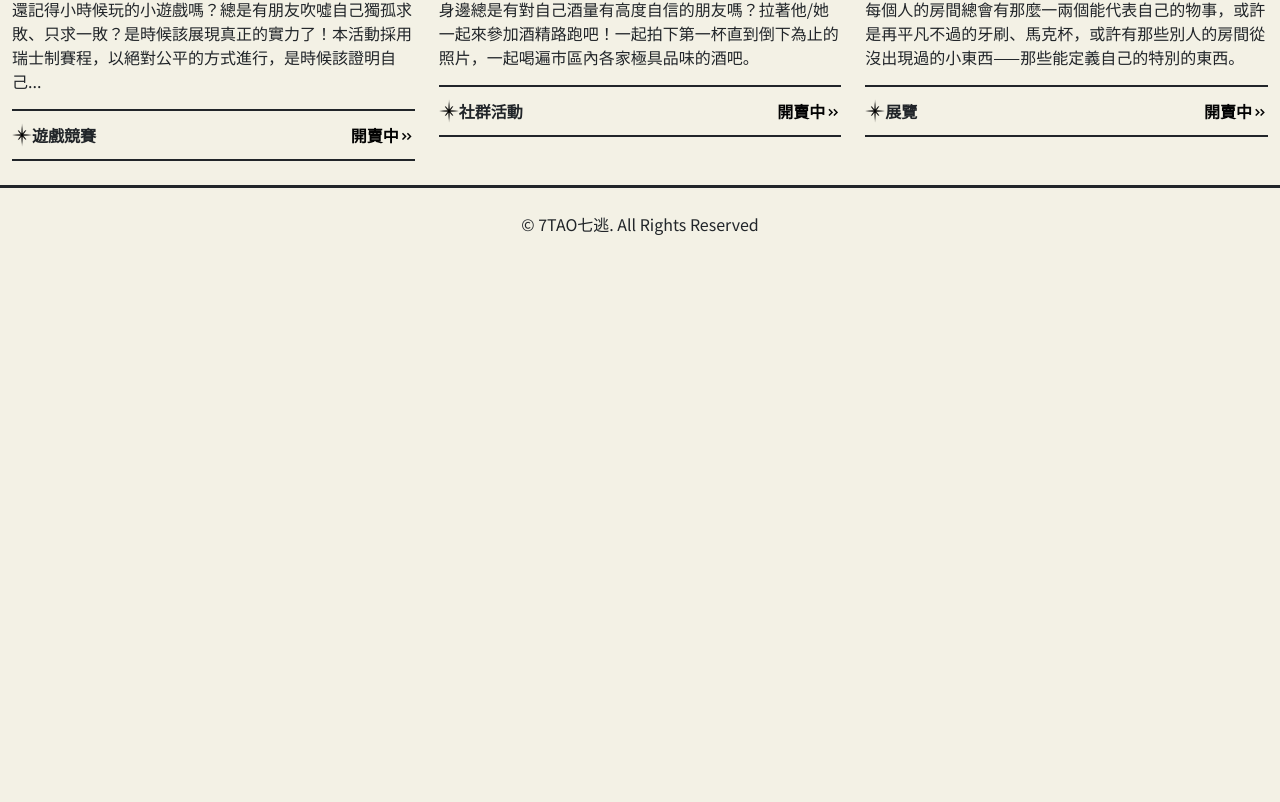
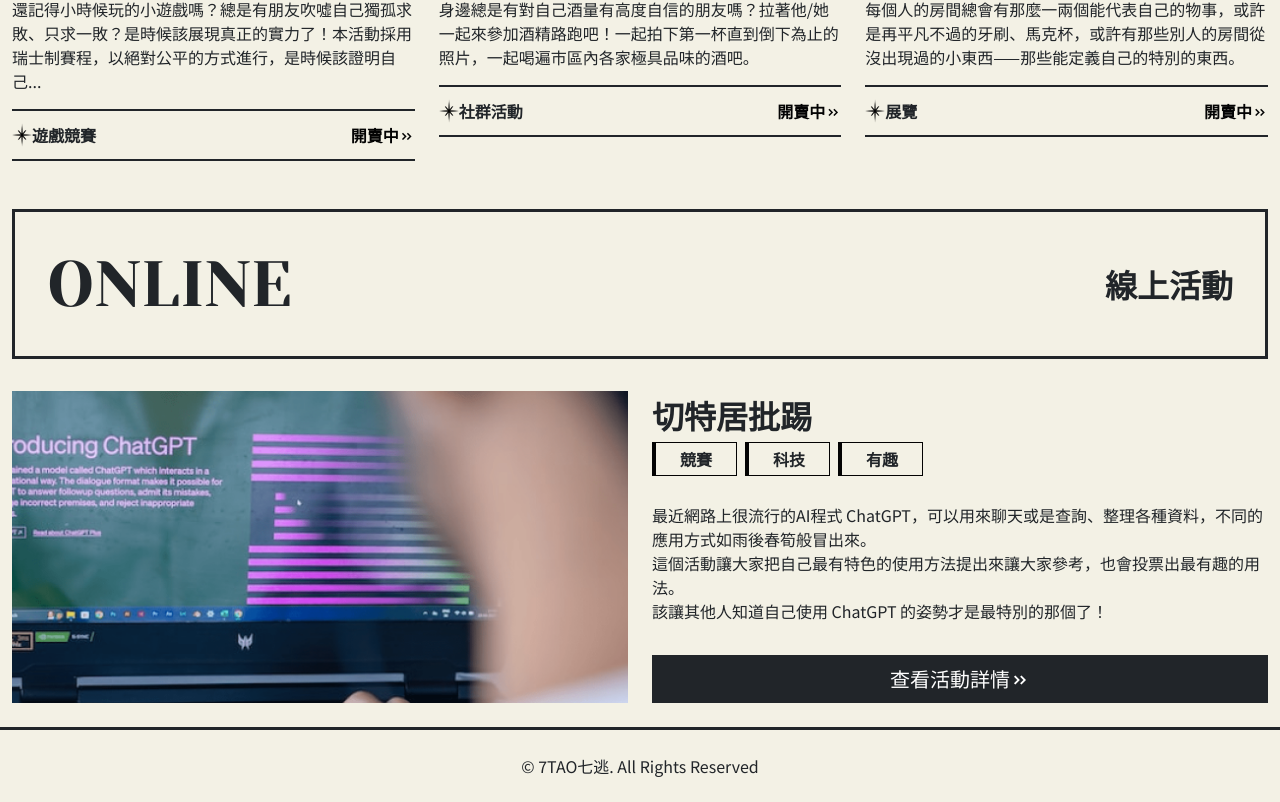
Before and after one commit to Landy510/HexSchool_Layout_Week6, a React (Vite) app: page / in a window 1280 px wide. Shown: the part 2084-2886 px from the top of the page. Before the commit the page ends 2344 px from the top, so only its background shows below. Built offline with nearby package versions, Linux system fonts and the light colour scheme.

Commit message:
feat: the layout of index page 1. add - the layout of online event section

```diff
--- a/src/assets/styles/variables/_variables.scss
+++ b/src/assets/styles/variables/_variables.scss
@@ -374,7 +374,8 @@
 // Quickly modify global styling by enabling or disabling optional features.
 
 $enable-caret:                true !default;
-$enable-rounded:              true !default;
+// $enable-rounded:              true !default;
+$enable-rounded:              false !default;
 $enable-shadows:              false !default;
 $enable-gradients:            false !default;
 $enable-transitions:          true !default;
--- a/src/pages/index/Index.jsx
+++ b/src/pages/index/Index.jsx
@@ -9,9 +9,11 @@
 import rectangle5Img from '@/assets/images/Rectangle5.png';
 import rectangle6Img from '@/assets/images/Rectangle6.png';
 import rectangle8Img from '@/assets/images/Rectangle8.png';
+import onlineSectionImg from '@/assets/images/online_section_img.png';
 import styles from './index.module.scss';
 import Option from './components/option/Option';
 import RecentEventCard from './components/recentEventCard/RecentEventCard';
+import Badge from './components/badge/Badge';
 
 const Index = () => {
   return (
@@ -148,6 +150,63 @@
           </div>
         </div>
       </div>
+      <div className={[
+        'd-flex align-items-center justify-content-between border border-dark border-3 py-4 py-md-5 px-3 px-md-7 mt-7 mt-md-6',
+        styles['recent-section']
+      ].join(' ')}>
+        <span className='font-family-Yeseva-One'>ONLINE</span>
+        <span className='fw-bold'>線上活動</span>
+      </div>
+      <div className="container-fluid px-0 mt-5 mt-md-7">
+          <div className="row">
+            <div className="col-12 col-md-6 d-flex">
+              <img
+                src={onlineSectionImg}
+                alt=""
+                style={{
+                  maxHeight: '317px',
+                  objectFit: 'cover'
+                }}
+              />
+            </div>
+            <div className="col-12 col-md-6">
+              <p className='fs-2 fw-bold mt-3 mt-md-0 mb-2'>切特居批踢</p>
+              <div className='mb-3 mb-md-7'>
+                <Badge
+                  text='競賽'
+                  styleClass={['me-2']}
+                />
+                <Badge
+                  text='科技'
+                  styleClass={['me-2']}
+                />
+                <Badge
+                  text='有趣'
+                  styleClass={['me-2']}
+                />
+              </div>
+              <p className='font-family-Noto-Sans-TC mb-3 mb-md-7'>
+                最近網路上很流行的AI程式 ChatGPT，可以用來聊天或是查詢、整理各種資料，不同的應用方式如雨後春筍般冒出來。 <br />
+                這個活動讓大家把自己最有特色的使用方法提出來讓大家參考，也會投票出最有趣的用法。 <br />
+                該讓其他人知道自己使用 ChatGPT 的姿勢才是最特別的那個了！
+              </p>
+              <button
+                type='button'
+                className={
+                  [
+                    'btn bg-dark text-white d-block w-full py-2 rounded-0 font-family-Noto-Sans-TC',
+                  ].join(' ')
+                }
+                style={{
+                  fontSize: '20px'
+                }}
+              >
+                查看活動詳情
+                <i className="icofont-double-right"></i>
+              </button>
+            </div>
+          </div>
+      </div>
     </div>
   )
 }
--- /dev/null
+++ b/src/pages/index/components/badge/Badge.jsx
@@ -0,0 +1,24 @@
+import { memo } from "react";
+import PropTypes from 'prop-types';
+import styles from './badge.module.scss';
+const Badge = memo(function Badge({
+  text,
+  styleClass
+}) {
+  return (
+    <span className ={
+      [
+        styles['badge'],
+        styleClass,
+        'fw-bold'
+      ].join(' ')
+    }>{text}</span>
+  )
+})
+
+export default Badge;
+
+Badge.propTypes = {
+  text: PropTypes.string,
+  styleClass: PropTypes.arrayOf(PropTypes.string)
+}
--- /dev/null
+++ b/src/pages/index/components/badge/badge.module.scss
@@ -0,0 +1,15 @@
+@import 'src/assets/styles/utils/mixins';
+@import 'node_modules/bootstrap/scss/functions';
+@import 'src/assets/styles/variables/variables';
+
+.badge {
+  border: 1px solid $black;
+  border-left: 4px solid $black;
+  padding: 4px 16px;
+}
+
+@include tablet {
+  .badge {
+    padding: 4px 24px;
+  }
+}
```
Also changed, not shown: src/assets/images/online_section_img.png (added).
